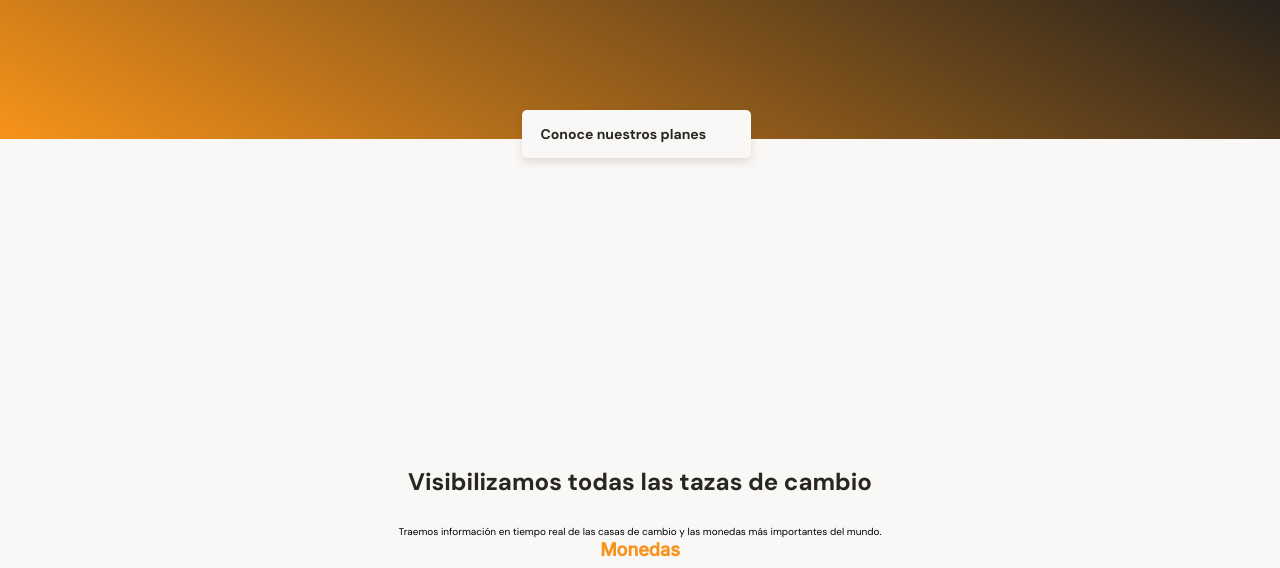
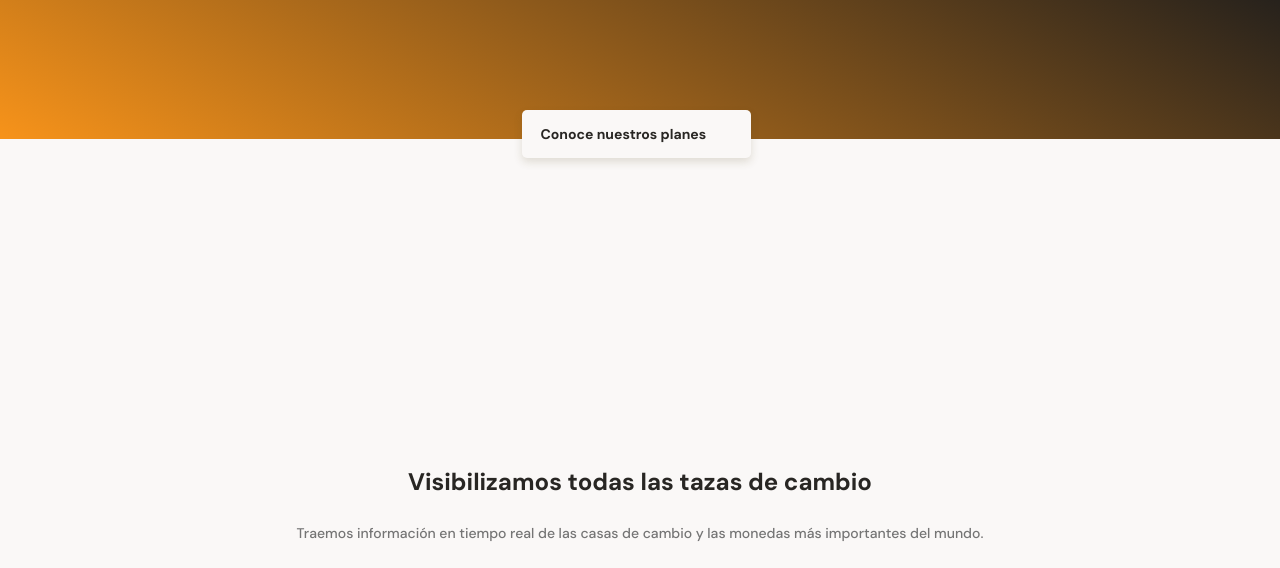
Before and after one commit to juliol1/responsive-design, a plain HTML site: page src/index.html in a window 1280 px wide. Shown: the part 195-763 px from the top of the page. Drawn offline with Linux system fonts and the light colour scheme.

Commit message:
agregue cambios a la seccion p del main

```diff
--- a/src/styles.css
+++ b/src/styles.css
@@ -140,6 +140,14 @@ main {
     color: var(--black);
 }
 
+.main-exchange-container--title p {
+    margin-bottom: 30px;
+    font-size: 1.4rem;
+    font-weight: 500;
+    line-height: 1.6rem;
+    color: #757575;
+}
+
 .main-currency-table {
     width: 70%;
     min-width: 235px;
```
